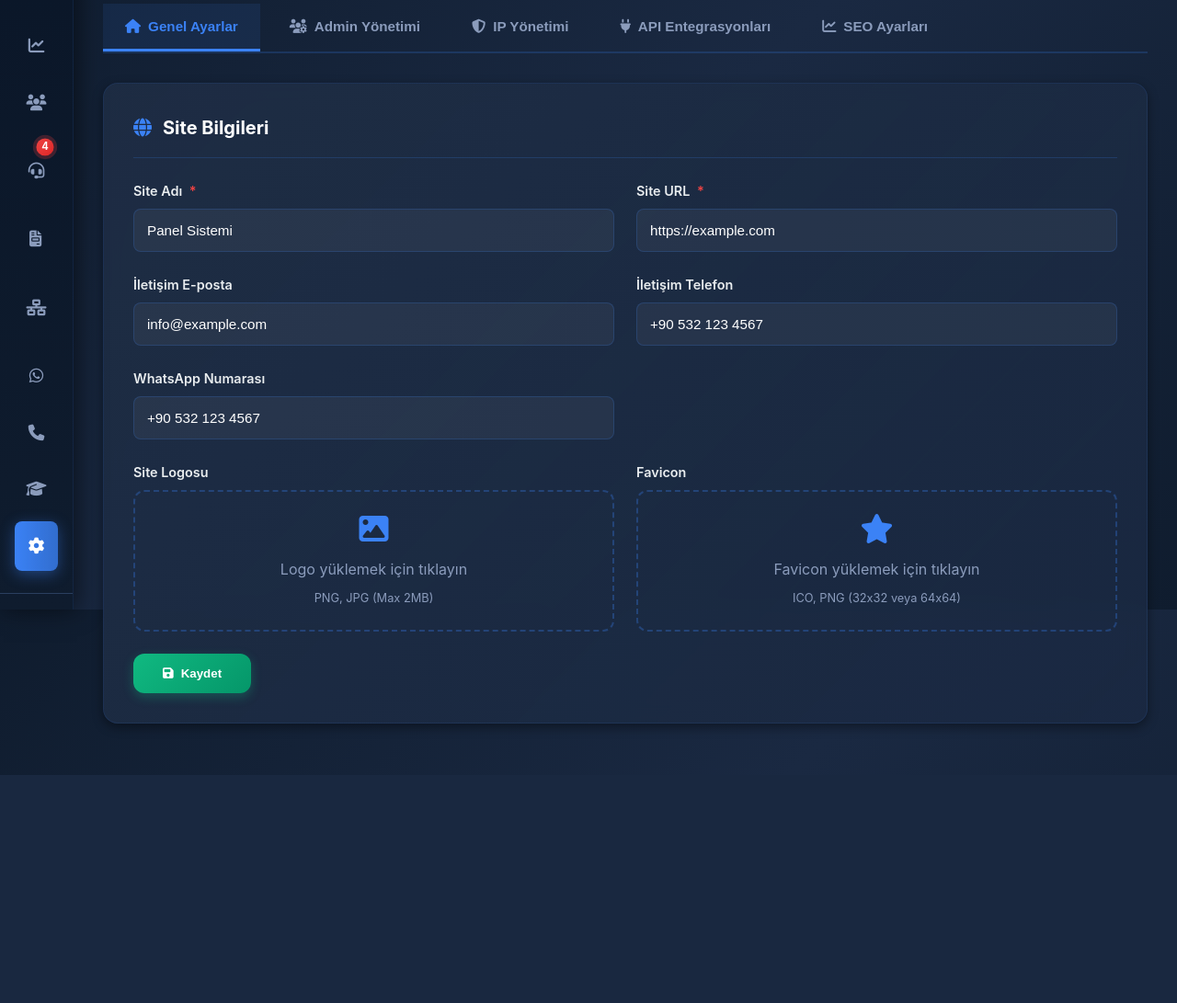
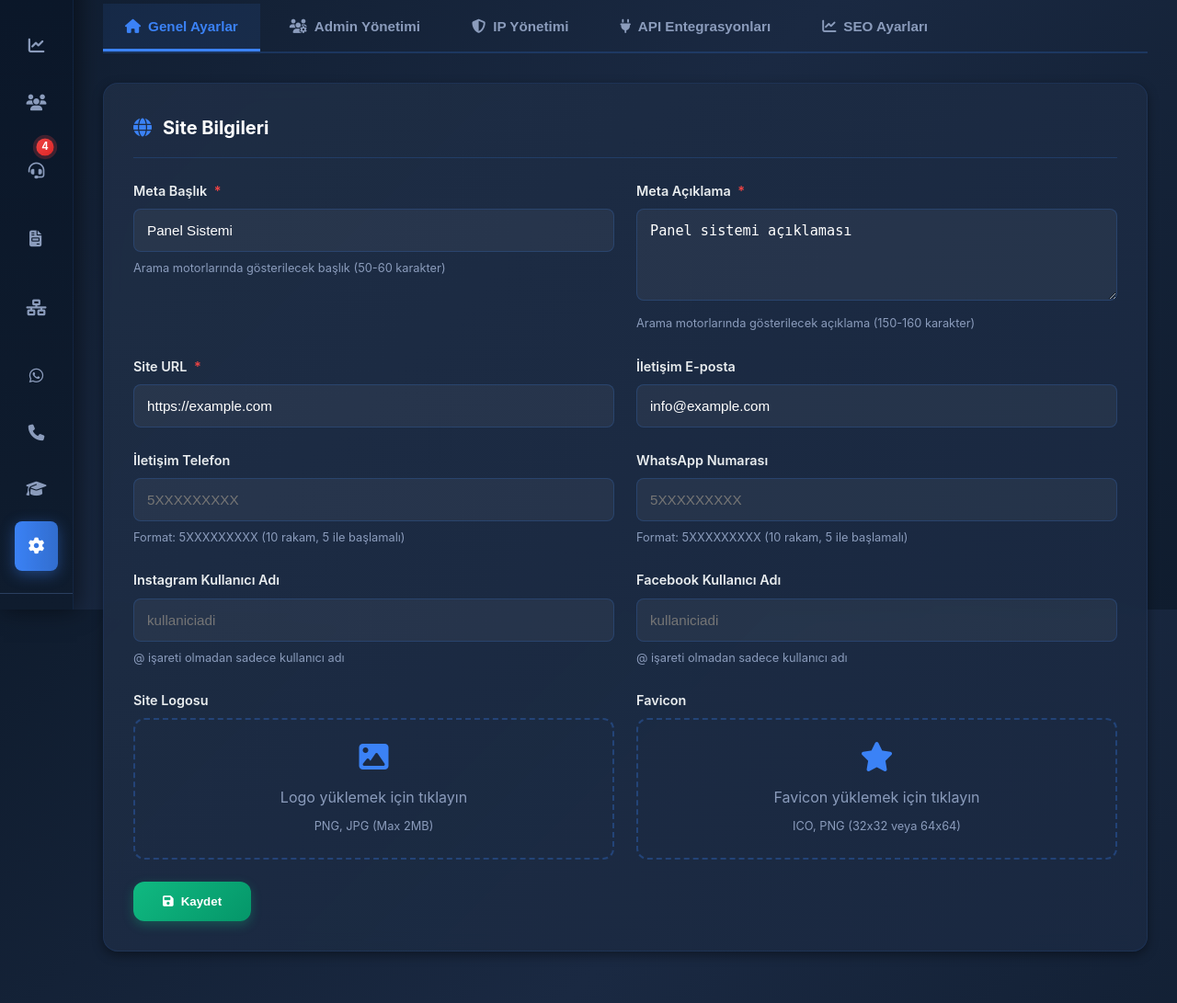
Before and after one commit to yogunganboran-a11y/egitim, a PHP site: page /ayarlar.php in a window 1280 px wide. Shown: the part 137-1228 px from the top of the page at 92% size. Before the commit the page ends 980 px from the top, so only its background shows below. Run offline with PHP 8.4, Linux system fonts and the light colour scheme; the visitor is signed in with stand-in values (Sample User, id 1).

Commit message:
Batch 8: Complete Ayarlar (Settings) page revisions
Site Bilgileri section:
- Changed "Site Adı" to "Meta Başlık" with 60 char limit
- Changed to "Meta Açıklama" textarea with 160 char limit
- Phone format: Changed to 5XXXXXXXXX (10 digits, starts with 5)
- WhatsApp format: Same as phone, 5XXXXXXXXX only
- Added Instagram username field (without @ symbol)
- Added Facebook username field (without @ symbol)
- Added helper text for all new fields

Adminler (Admin Management) section:
- Changed role labels: "Admin" → "Yönetici", "Moderatör" → "Personel"
- Removed toggle switch (pasife alma) from actions
- Added "İşlem Geçmişi" history icon button
- Updated help box text with new role names
- Fixed editAdmin function to properly open modal and populate data
- Added viewAdminHistory function (shows notification, placeholder for now)
- Added updateAdmin function for editing admins

IP Yönetimi section:
- Removed all toggle switches from Whitelist table
- Removed all toggle switches from Blocklist table
- Kept only Edit and Delete buttons

API Entegrasyonları:
- Paraşüt: Removed pre-filled value="18" from KDV field
- NetGSM: Changed certificate icon (fa-certificate) to document icon (fa-file-alt)
- PayTR: Added "Bildirim URL" readonly field with helper text

SEO Ayarları section:
- Removed entire "Meta Etiketleri" card (meta title, description, keywords)
- Kept only "Analiz Kodları" section

Modal updates:
- Updated Admin modal role dropdown labels to match new terminology
- Fixed modal title change for edit mode vs add mode

```diff
--- a/admin/assets/js/ayarlar.js
+++ b/admin/assets/js/ayarlar.js
@@ -376,8 +376,93 @@ function handleFaviconUpload(event) {
 // Admin düzenle
 function editAdmin(adminId) {
     console.log('Admin düzenleniyor:', adminId);
-    // Modal aç ve form doldur
-    showNotification('Admin düzenleme özelliği hazırlanıyor...', 'info');
+
+    // Demo data - gerçek uygulamada backend'den gelecek
+    const demoAdmins = {
+        1: { name: 'Ahmet Yılmaz', email: 'ahmet@example.com', role: 'admin' },
+        2: { name: 'Mehmet Demir', email: 'mehmet@example.com', role: 'moderator' }
+    };
+
+    const admin = demoAdmins[adminId];
+    if (admin) {
+        // Modal başlığını değiştir
+        document.querySelector('#addAdminModal .modal-header h2').textContent = 'Admin Düzenle';
+
+        // Formu doldur
+        document.getElementById('adminName').value = admin.name;
+        document.getElementById('adminEmail').value = admin.email;
+        document.getElementById('adminPassword').value = '';
+        document.getElementById('adminPassword').placeholder = 'Şifreyi değiştirmek için girin';
+        document.getElementById('adminRole').value = admin.role;
+
+        // Kaydet butonunu güncelle
+        const saveBtn = document.querySelector('#addAdminModal .btn-save');
+        saveBtn.innerHTML = '<i class="fas fa-save"></i> Güncelle';
+        saveBtn.onclick = () => updateAdmin(adminId);
+
+        // Modal'ı aç
+        document.getElementById('addAdminModal').classList.add('active');
+    }
+}
+
+// Admin güncelle
+function updateAdmin(adminId) {
+    const name = document.getElementById('adminName').value.trim();
+    const email = document.getElementById('adminEmail').value.trim();
+    const password = document.getElementById('adminPassword').value.trim();
+    const role = document.getElementById('adminRole').value;
+
+    if (!name || !email) {
+        showNotification('Lütfen tüm alanları doldurun', 'error');
+        return;
+    }
+
+    console.log('Admin güncelleniyor:', { id: adminId, name, email, password, role });
+
+    showNotification('Admin başarıyla güncellendi', 'success');
+    closeModal('addAdminModal');
+
+    // Formu sıfırla
+    document.querySelector('#addAdminModal .modal-header h2').textContent = 'Yeni Admin Ekle';
+    document.getElementById('adminPassword').placeholder = 'En az 6 karakter';
+    const saveBtn = document.querySelector('#addAdminModal .btn-save');
+    saveBtn.innerHTML = '<i class="fas fa-plus"></i> Ekle';
+    saveBtn.onclick = addAdmin;
+
+    setTimeout(() => {
+        location.reload();
+    }, 1000);
+}
+
+// Admin işlem geçmişini göster
+function viewAdminHistory(adminId) {
+    console.log('Admin işlem geçmişi gösteriliyor:', adminId);
+
+    // Demo data
+    const history = [
+        { date: '14.11.2025 10:30', action: 'Giriş yaptı', ip: '192.168.1.100' },
+        { date: '14.11.2025 09:15', action: 'Ayarları güncelledi', ip: '192.168.1.100' },
+        { date: '13.11.2025 14:20', action: 'Yeni kullanıcı ekledi', ip: '192.168.1.100' },
+        { date: '13.11.2025 11:45', action: 'Giriş yaptı', ip: '192.168.1.100' }
+    ];
+
+    let historyHtml = '<div style="padding: 1rem;">';
+    historyHtml += '<h3 style="margin-bottom: 1.5rem; color: #e9edef;">İşlem Geçmişi</h3>';
+    historyHtml += '<table class="admin-table"><thead><tr><th>TARİH</th><th>İŞLEM</th><th>IP ADRESİ</th></tr></thead><tbody>';
+
+    history.forEach(item => {
+        historyHtml += `<tr>
+            <td>${item.date}</td>
+            <td>${item.action}</td>
+            <td><span style="font-family: monospace; color: #3b82f6;">${item.ip}</span></td>
+        </tr>`;
+    });
+
+    historyHtml += '</tbody></table></div>';
+
+    // Geçici modal oluştur veya mevcut modalı kullan
+    showNotification('İşlem geçmişi özelliği hazırlanıyor...', 'info');
+    console.log(historyHtml);
 }
 
 // ============================================
--- a/admin/ayarlar.php
+++ b/admin/ayarlar.php
@@ -9,7 +9,7 @@ $admins = [
         'name' => 'Ahmet Yılmaz',
         'email' => 'ahmet@example.com',
         'role' => 'admin',
-        'role_label' => 'Admin',
+        'role_label' => 'Yönetici',
         'status' => 'active',
         'last_login' => '2 saat önce',
         'permissions' => ['dashboard', 'sales', 'customers', 'whatsapp', 'phone', 'courses', 'settings']
@@ -19,7 +19,7 @@ $admins = [
         'name' => 'Mehmet Demir',
         'email' => 'mehmet@example.com',
         'role' => 'moderator',
-        'role_label' => 'Moderatör',
+        'role_label' => 'Personel',
         'status' => 'active',
         'last_login' => '1 gün önce',
         'permissions' => ['dashboard', 'customers', 'whatsapp', 'courses']
@@ -75,8 +75,14 @@ $all_permissions = [
 
         <div class="form-grid">
             <div class="form-group">
-                <label>Site Adı <span class="required">*</span></label>
-                <input type="text" id="siteName" value="Panel Sistemi">
+                <label>Meta Başlık <span class="required">*</span></label>
+                <input type="text" id="siteName" value="Panel Sistemi" maxlength="60">
+                <small>Arama motorlarında gösterilecek başlık (50-60 karakter)</small>
+            </div>
+            <div class="form-group">
+                <label>Meta Açıklama <span class="required">*</span></label>
+                <textarea id="siteDescription" rows="3" maxlength="160">Panel sistemi açıklaması</textarea>
+                <small>Arama motorlarında gösterilecek açıklama (150-160 karakter)</small>
             </div>
             <div class="form-group">
                 <label>Site URL <span class="required">*</span></label>
@@ -88,11 +94,23 @@ $all_permissions = [
             </div>
             <div class="form-group">
                 <label>İletişim Telefon</label>
-                <input type="tel" id="contactPhone" value="+90 532 123 4567">
+                <input type="tel" id="contactPhone" placeholder="5XXXXXXXXX" maxlength="10" pattern="^5[0-9]{9}$">
+                <small>Format: 5XXXXXXXXX (10 rakam, 5 ile başlamalı)</small>
             </div>
             <div class="form-group">
                 <label>WhatsApp Numarası</label>
-                <input type="tel" id="whatsappPhone" value="+90 532 123 4567">
+                <input type="tel" id="whatsappPhone" placeholder="5XXXXXXXXX" maxlength="10" pattern="^5[0-9]{9}$">
+                <small>Format: 5XXXXXXXXX (10 rakam, 5 ile başlamalı)</small>
+            </div>
+            <div class="form-group">
+                <label>Instagram Kullanıcı Adı</label>
+                <input type="text" id="instagramUsername" placeholder="kullaniciadi">
+                <small>@ işareti olmadan sadece kullanıcı adı</small>
+            </div>
+            <div class="form-group">
+                <label>Facebook Kullanıcı Adı</label>
+                <input type="text" id="facebookUsername" placeholder="kullaniciadi">
+                <small>@ işareti olmadan sadece kullanıcı adı</small>
             </div>
         </div>
 
@@ -538,6 +543,11 @@ $all_permissions = [
                 <div class="form-group">
                     <label>Merchant Salt <span class="required">*</span></label>
                     <input type="password" id="paytrMerchantSalt" placeholder="Merchant Salt">
+                </div>
+                <div class="form-group">
+                    <label>Bildirim URL</label>
+                    <input type="url" id="paytrNotificationUrl" placeholder="https://example.com/paytr-callback" readonly>
+                    <small>PayTR'de bu URL'yi bildirim adresi olarak ayarlayın</small>
                 </div>
             </div>
             <div style="margin-top: 1.5rem; display: flex; gap: 1rem;">
@@ -857,34 +867,6 @@ $all_permissions = [
             </div>
         </div>
     </div>
-
-    <div class="settings-card">
-        <div class="settings-card-header">
-            <h3><i class="fas fa-tags"></i> Meta Etiketleri</h3>
-        </div>
-        <div class="form-grid full">
-            <div class="form-group">
-                <label>Meta Başlık</label>
-                <input type="text" id="metaTitle" placeholder="Site başlığınızı girin..." maxlength="60">
-                <small>Arama motorlarında gösterilecek başlık (50-60 karakter önerilir)</small>
-            </div>
-            <div class="form-group">
-                <label>Meta Description</label>
-                <textarea id="metaDescription" placeholder="Site açıklamanızı girin..." rows="3" maxlength="160"></textarea>
-                <small>Arama motorlarında gösterilecek açıklama (150-160 karakter önerilir)</small>
-            </div>
-            <div class="form-group">
-                <label>Meta Keywords</label>
-                <textarea id="metaKeywords" placeholder="anahtar, kelimeler, virgülle, ayırın" rows="2"></textarea>
-                <small>Sitenizi tanımlayan anahtar kelimeleri virgülle ayırarak yazın</small>
-            </div>
-        </div>
-        <div style="margin-top: 1.5rem;">
-            <button class="btn-save" onclick="saveSEOSettings()">
-                <i class="fas fa-save"></i> Kaydet
-            </button>
-        </div>
-    </div>
 </div>
 
 <!-- Admin Ekleme Modal -->
```
Also changed, not shown: other parts of admin/ayarlar.php (+17 -30 lines).
